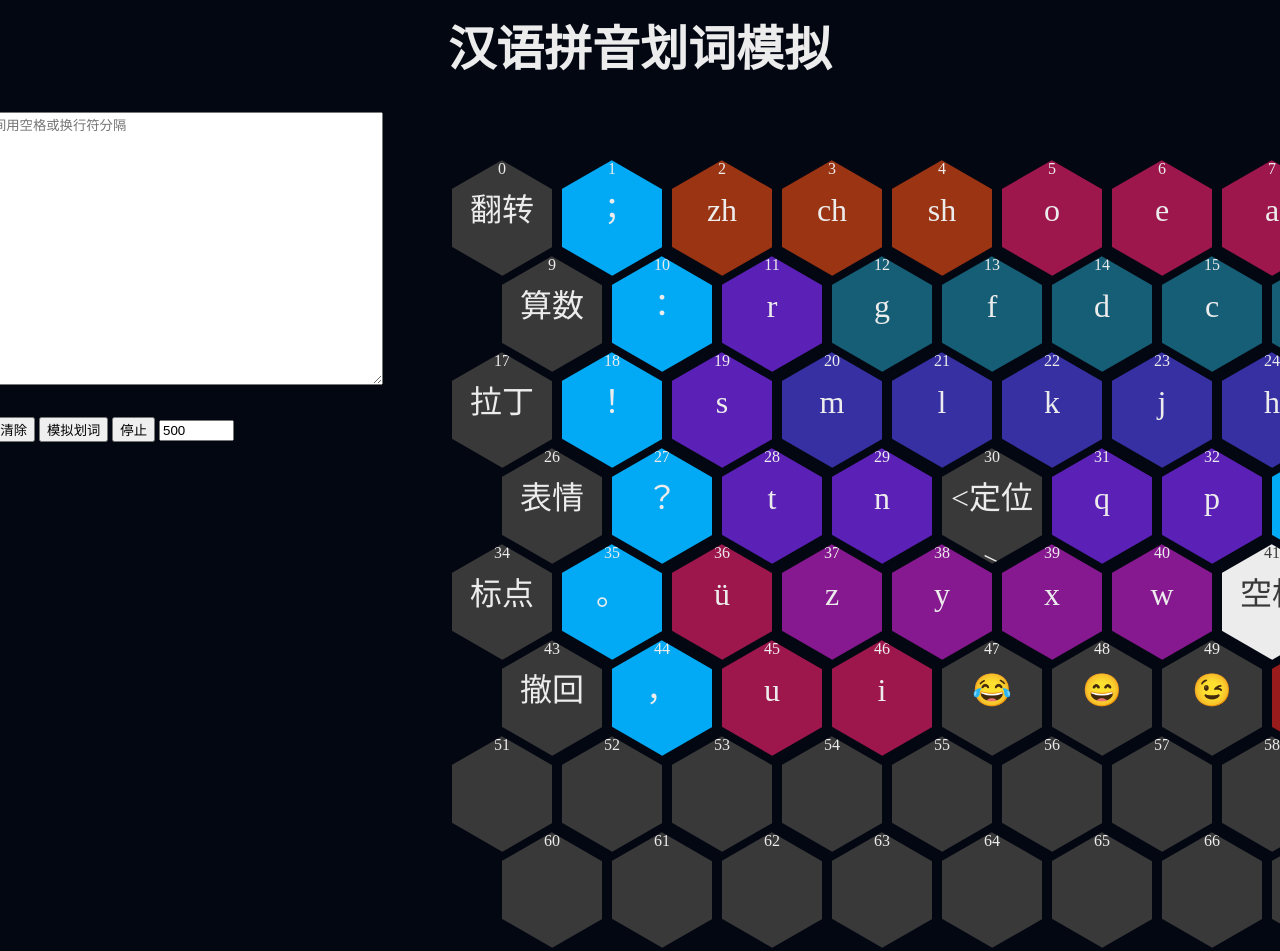
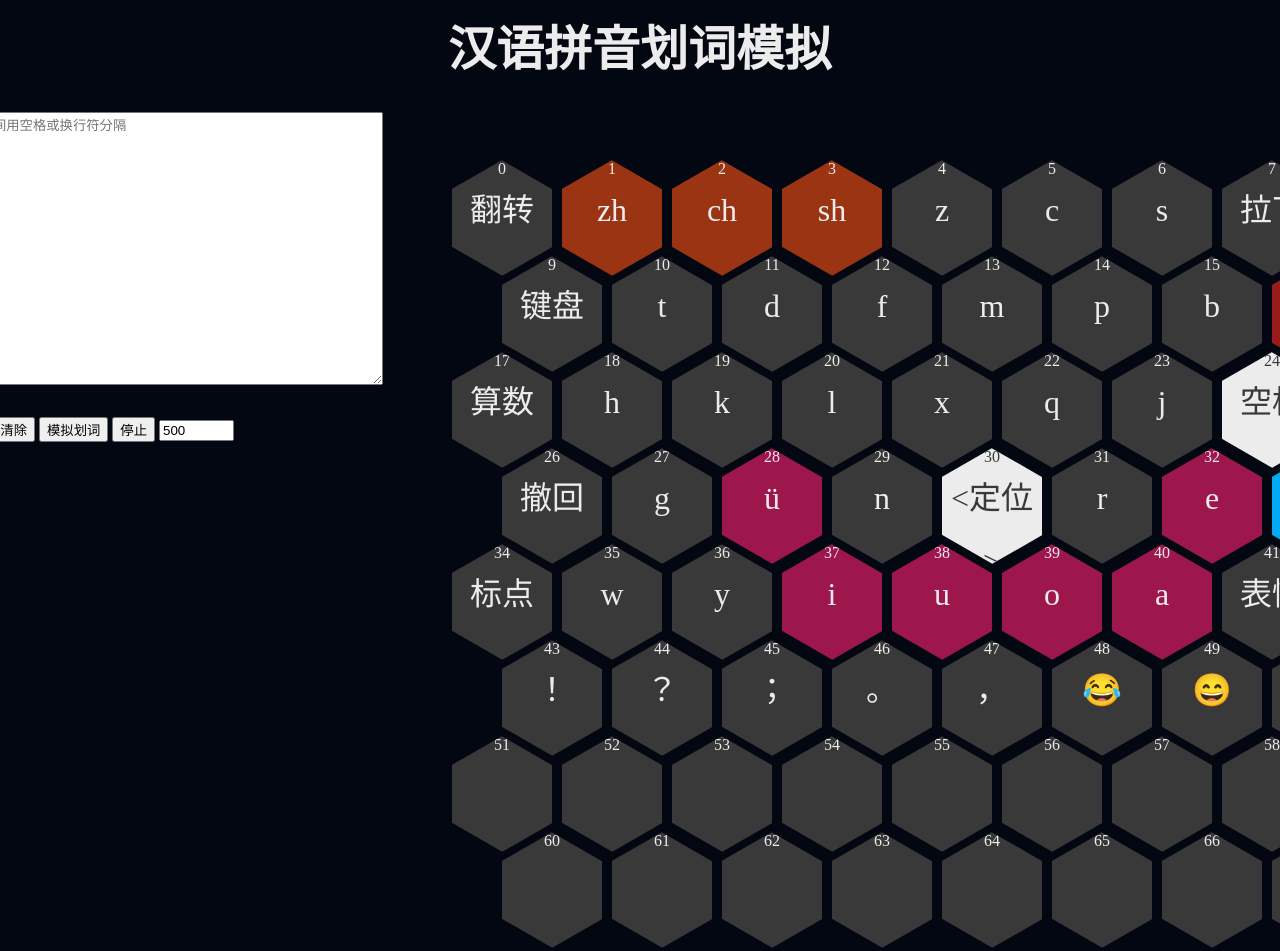
Before and after one commit to crazydan-studio/kuaizi-ime, a plain HTML site: page analyze/simulate.html in a window 1280 px wide. Shown: the top 951 px of the page. Drawn offline with Linux system fonts and the light colour scheme.

Commit message:
Analyze: 调整按键布局

```diff
--- a/analyze/simulate.css
+++ b/analyze/simulate.css
@@ -152,7 +152,7 @@ body {
 }
 
 .key[name="空格"] .hex-inner,
-.key[name="<&lt;o&gt;>"] .hex-inner {
+.key[name="&lt;定位>"] .hex-inner {
   color: rgb(57, 57, 57);
   background-color: rgb(236, 236, 236);
 }
@@ -164,6 +164,8 @@ body {
 .key[name="数字"] .hex-inner,
 .key[name="标点"] .hex-inner {}
 
+/* .key[name="n"] .hex-inner,
+.key[name="r"] .hex-inner, */
 .key[name="ü"] .hex-inner,
 .key[name="i"] .hex-inner,
 .key[name="u"] .hex-inner,
@@ -173,13 +175,11 @@ body {
   background-color: rgb(157, 23, 77);
 }
 
-.key[name="n"] .hex-inner,
 .key[name="t"] .hex-inner,
 .key[name="p"] .hex-inner,
 .key[name="q"] .hex-inner,
-.key[name="r"] .hex-inner,
 .key[name="s"] .hex-inner {
-  background-color: rgb(91, 33, 182);
+  /* background-color: rgb(91, 33, 182); */
 }
 
 .key[name="f"] .hex-inner,
@@ -187,7 +187,7 @@ body {
 .key[name="c"] .hex-inner,
 .key[name="b"] .hex-inner,
 .key[name="d"] .hex-inner {
-  background-color: rgb(21, 94, 117);
+  /* background-color: rgb(21, 94, 117); */
 }
 
 .key[name="zh"] .hex-inner,
@@ -200,7 +200,7 @@ body {
 .key[name="x"] .hex-inner,
 .key[name="y"] .hex-inner,
 .key[name="z"] .hex-inner {
-  background-color: rgb(134, 25, 143);
+  /* background-color: rgb(134, 25, 143); */
 }
 
 .key[name="h"] .hex-inner,
@@ -208,7 +208,7 @@ body {
 .key[name="l"] .hex-inner,
 .key[name="j"] .hex-inner,
 .key[name="k"] .hex-inner {
-  background-color: rgb(55, 48, 163);
+  /* background-color: rgb(55, 48, 163); */
 }
 
 .key[name="；"] .hex-inner,
@@ -218,5 +218,5 @@ body {
 .key[name="；"] .hex-inner,
 .key[name="，"] .hex-inner,
 .key[name="。"] .hex-inner {
-  background-color: rgb(2, 170, 245);
+  /* background-color: rgb(2, 170, 245); */
 }
--- a/analyze/simulate.js
+++ b/analyze/simulate.js
@@ -15,17 +15,17 @@ const hexSpacing = 5;
 const hexOuterWidth = hexWidth + 2 * hexSpacing;
 const keys = [
   // row 0
-  ['翻转', '；', 'zh', 'ch', 'sh', 'o', 'e', 'a', null],
+  ['翻转', 'zh', 'ch', 'sh', 'z', 'c', 's', '拉丁', null],
   // row 1
-  ['算数', '：', 'r', 'g', 'f', 'd', 'c', 'b'],
+  ['键盘', 't', 'd', 'f', 'm', 'p', 'b', '删除'],
   // row 2
-  ['拉丁', '！', 's', 'm','l','k','j','h', null],
+  ['算数', 'h', 'k', 'l', 'x', 'q', 'j', '空格', null],
   // row 3
-  ['表情', '？', 't', 'n', '&lt;定位>', 'q', 'p', '换行'],
+  ['撤回', 'g', 'ü', 'n', '&lt;定位>', 'r', 'e', '换行'],
   // row 4
-  ['标点', '。', 'ü', 'z', 'y', 'x', 'w', '空格', null],
+  ['标点', 'w', 'y', 'i', 'u', 'o', 'a', '表情', null],
   // row 5
-  ['撤回', '，', 'u', 'i', '😂', '😄', '😉', '删除']
+  ['！', '？', '；', '。', '，', '😂', '😄', '😉']
 ];
 
 initKeyboard();
```
